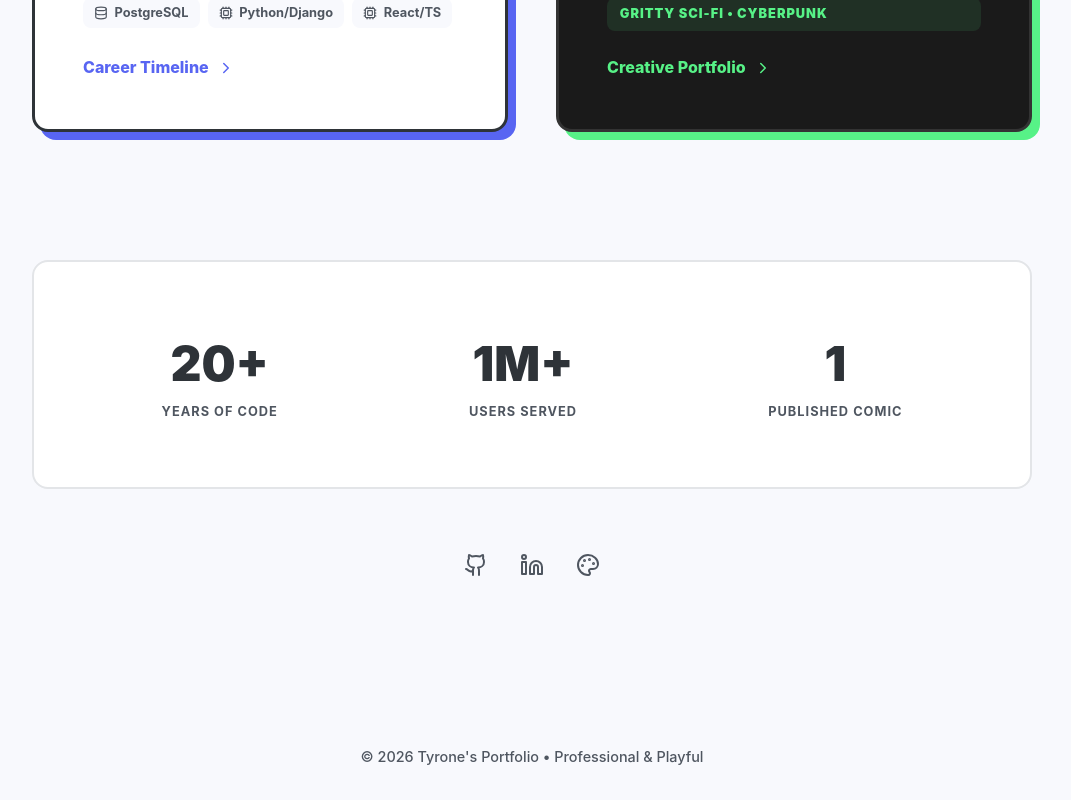
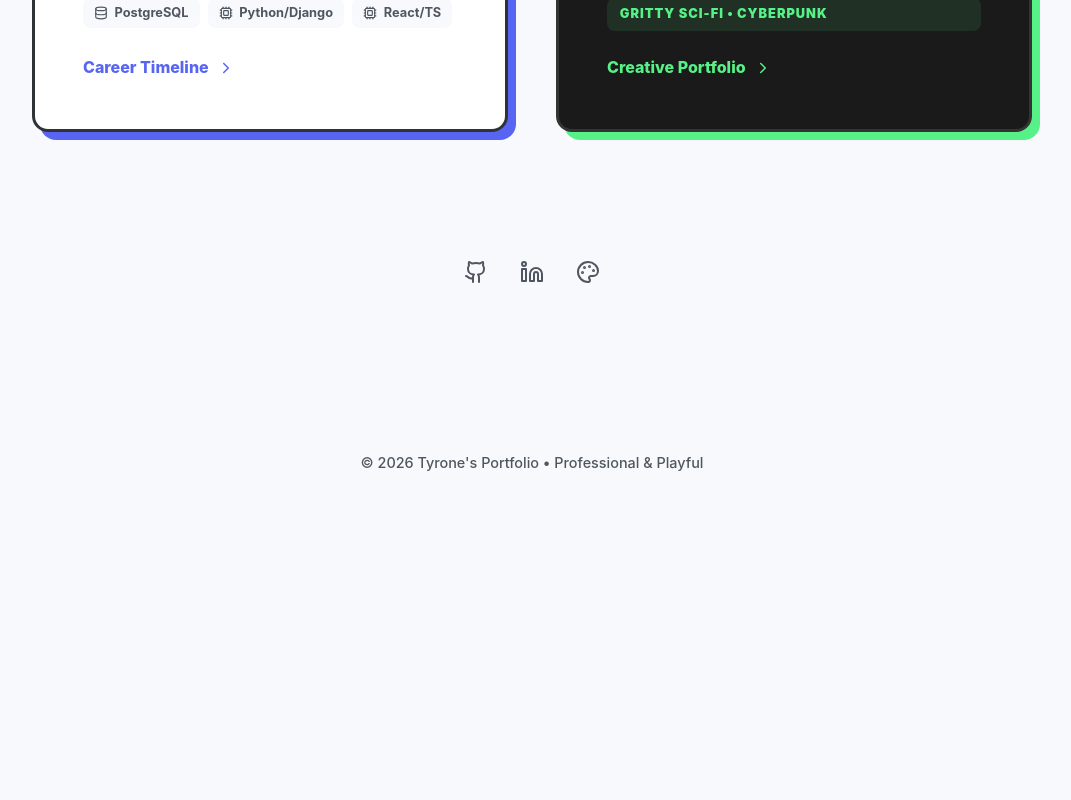
Before and after one commit to tB0nE/personal-portfolio, a React (Vite) app: page / in a window 1280 px wide. Shown: the part 940-1740 px from the top of the page, without its empty margins (108-1179 px from the left). After the commit the page ends 1446 px from the top, so only its background shows below. Built offline with nearby package versions, Linux system fonts and the light colour scheme; what @react-pdf/renderer would draw is missing.

Commit message:
style: remove trust bar stats section from landing page

```diff
--- a/src/pages/Landing/LandingPage.module.css
+++ b/src/pages/Landing/LandingPage.module.css
@@ -173,40 +173,10 @@
   gap: 0.8rem;
 }
 
-.trustBar {
-  display: flex;
-  justify-content: space-around;
-  padding: 4rem 2rem;
-  background: white;
-  border-radius: var(--radius-lg);
-  border: 2px solid var(--border);
-}
-
-.stat {
-  display: flex;
-  flex-direction: column;
-  align-items: center;
-}
-
-.statNum {
-  font-size: 3rem;
-  font-weight: 900;
-  color: var(--text-main);
-}
-
-.statLabel {
-  font-weight: 700;
-  color: var(--text-muted);
-  text-transform: uppercase;
-  letter-spacing: 1px;
-  font-size: 0.8rem;
-}
-
 .socialFooter {
   display: flex;
   gap: 2rem;
   justify-content: center;
-  margin-top: -4rem;
   padding-bottom: 4rem;
 }
 
@@ -231,9 +201,4 @@
   .heroActions {
     flex-direction: column;
   }
-
-  .trustBar {
-    flex-direction: column;
-    gap: 3rem;
-  }
 }
--- a/src/pages/Landing/LandingPage.tsx
+++ b/src/pages/Landing/LandingPage.tsx
@@ -80,22 +80,6 @@ const LandingPage: React.FC = () => {
         </motion.div>
       </section>
 
-      {/* Trust Bar */}
-      <section className={styles.trustBar}>
-        <div className={styles.stat}>
-          <span className={styles.statNum}>20+</span>
-          <span className={styles.statLabel}>Years of Code</span>
-        </div>
-        <div className={styles.stat}>
-          <span className={styles.statNum}>1M+</span>
-          <span className={styles.statLabel}>Users Served</span>
-        </div>
-        <div className={styles.stat}>
-          <span className={styles.statNum}>1</span>
-          <span className={styles.statLabel}>Published Comic</span>
-        </div>
-      </section>
-
       {/* Social Links */}
       <footer className={styles.socialFooter}>
         <a href="https://github.com/tB0nE" target="_blank" rel="noreferrer">
```
